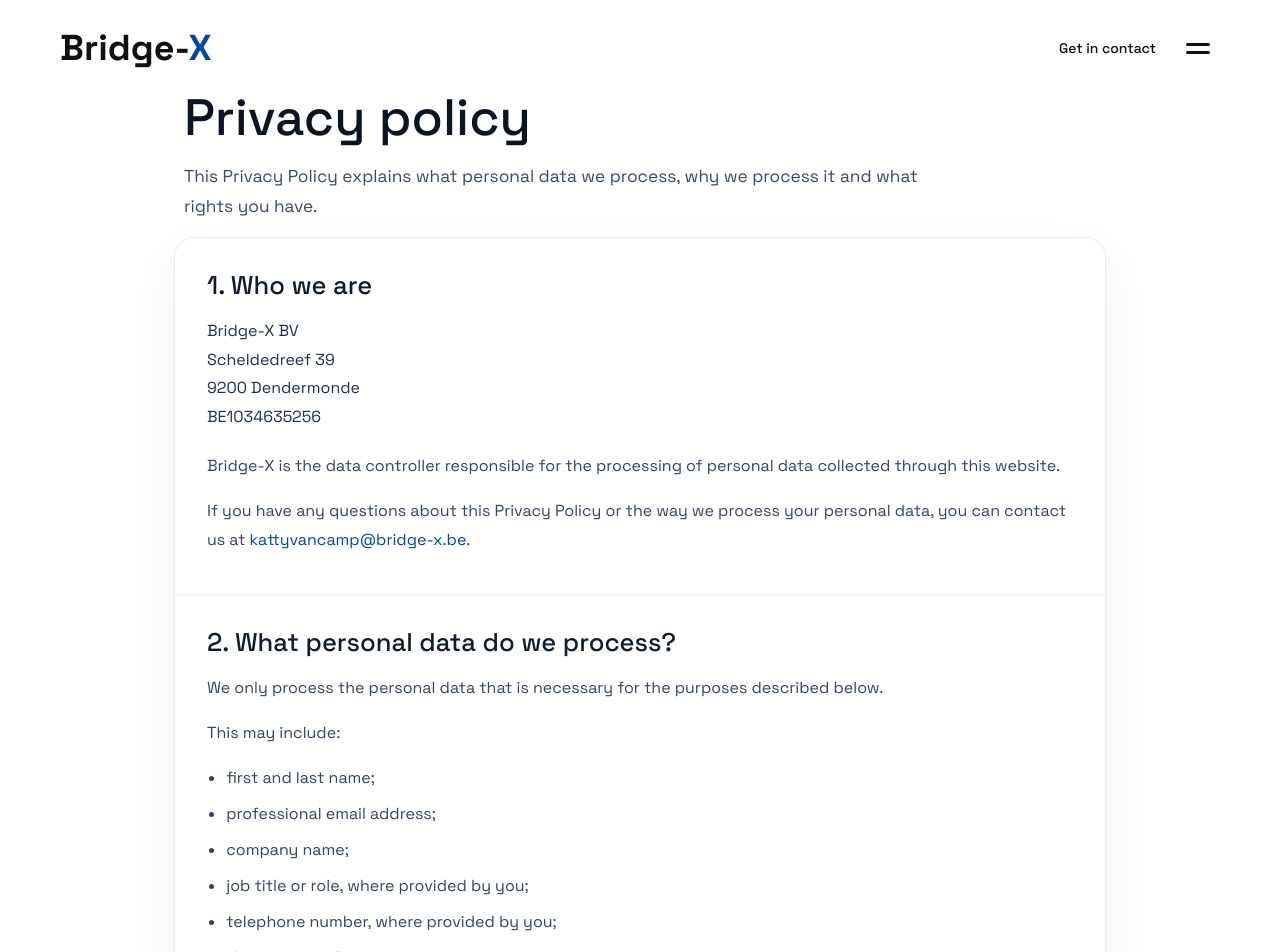
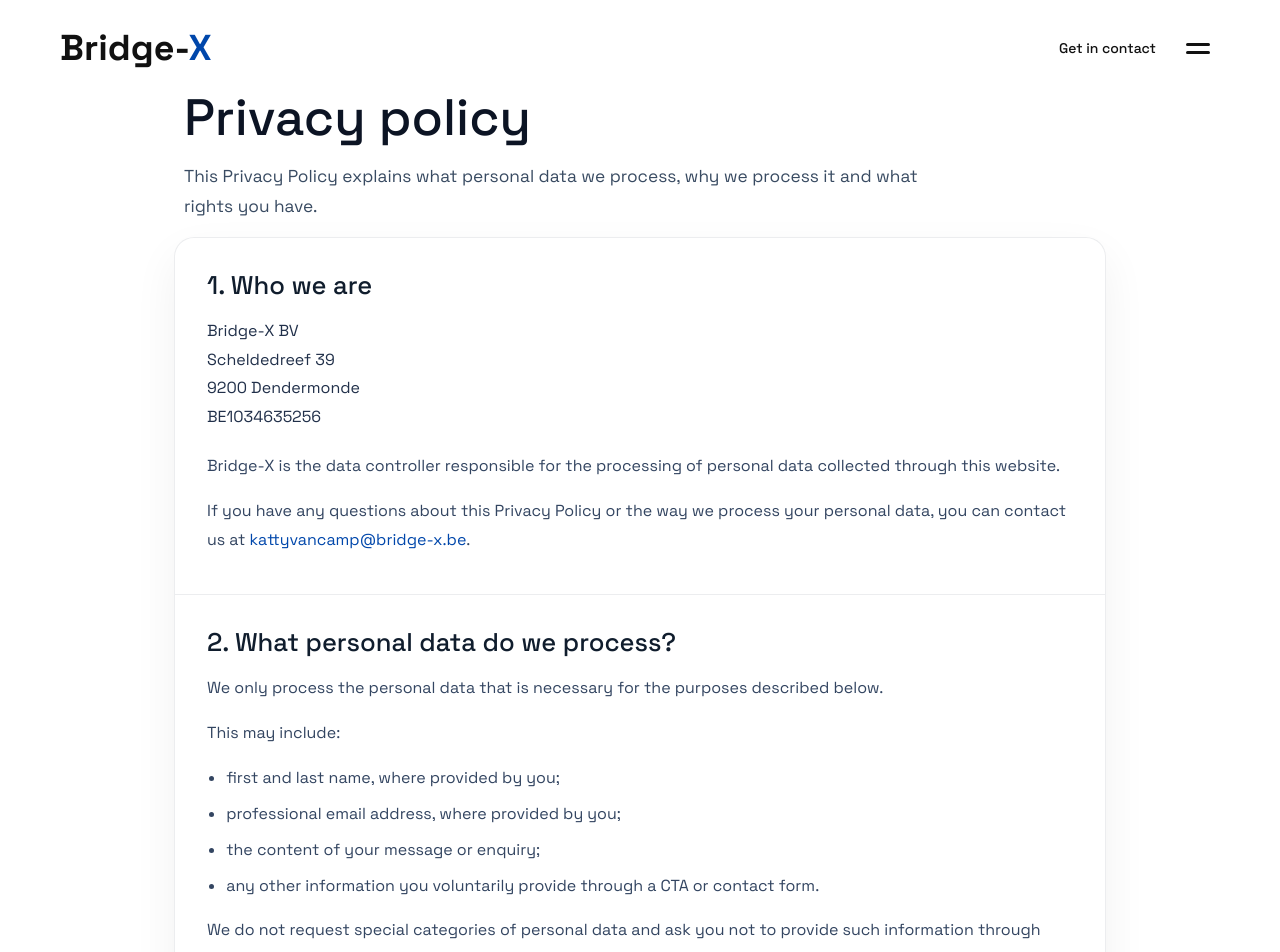
Before and after one commit to lars-vc/bridge-x-website, an Angular app: page /privacy in a window 1280 px wide. Shown: the top 952 px of the page. Built offline with nearby package versions, Linux system fonts and the light colour scheme.

Commit message:
privacy update

```diff
--- a/src/app/pages/privacy/privacy.html
+++ b/src/app/pages/privacy/privacy.html
@@ -35,11 +35,8 @@
             <p>This may include:</p>
 
             <ul>
-                <li>first and last name;</li>
-                <li>professional email address;</li>
-                <li>company name;</li>
-                <li>job title or role, where provided by you;</li>
-                <li>telephone number, where provided by you;</li>
+                <li>first and last name, where provided by you;</li>
+                <li>professional email address, where provided by you;</li>
                 <li>the content of your message or enquiry;</li>
                 <li>any other information you voluntarily provide through a CTA or contact form.</li>
             </ul>
@@ -70,7 +67,7 @@
                 communications.
             </p>
 
-            <h3>Website operation and security</h3>
+            <!-- <h3>Website operation and security</h3>
             <p>
                 Limited technical information may be processed when you visit our website where this is necessary to
                 ensure its
@@ -82,7 +79,7 @@
                 information and technical log data. This information is not used to profile visitors or track their
                 behaviour
                 across different websites.
-            </p>
+            </p> -->
         </section>
 
         <section>
@@ -233,7 +230,7 @@
     </article>
 
     <footer class="privacy-footer">
-        <p>Privacy Policy – version 1.0 | 15/10/2026</p>
+        <p>Privacy Policy – version 1.1 | 28/11/2026</p>
     </footer>
 </main>
 
```
